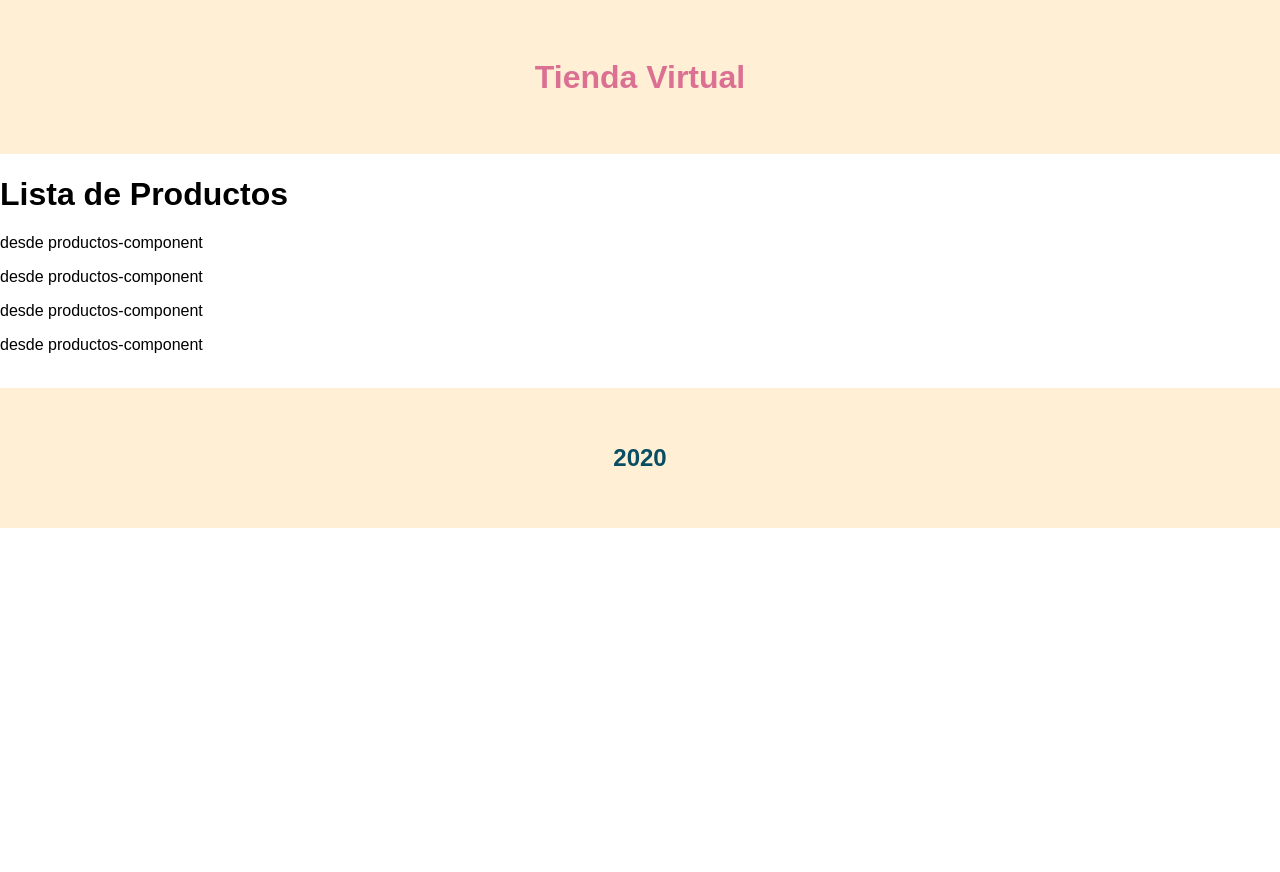
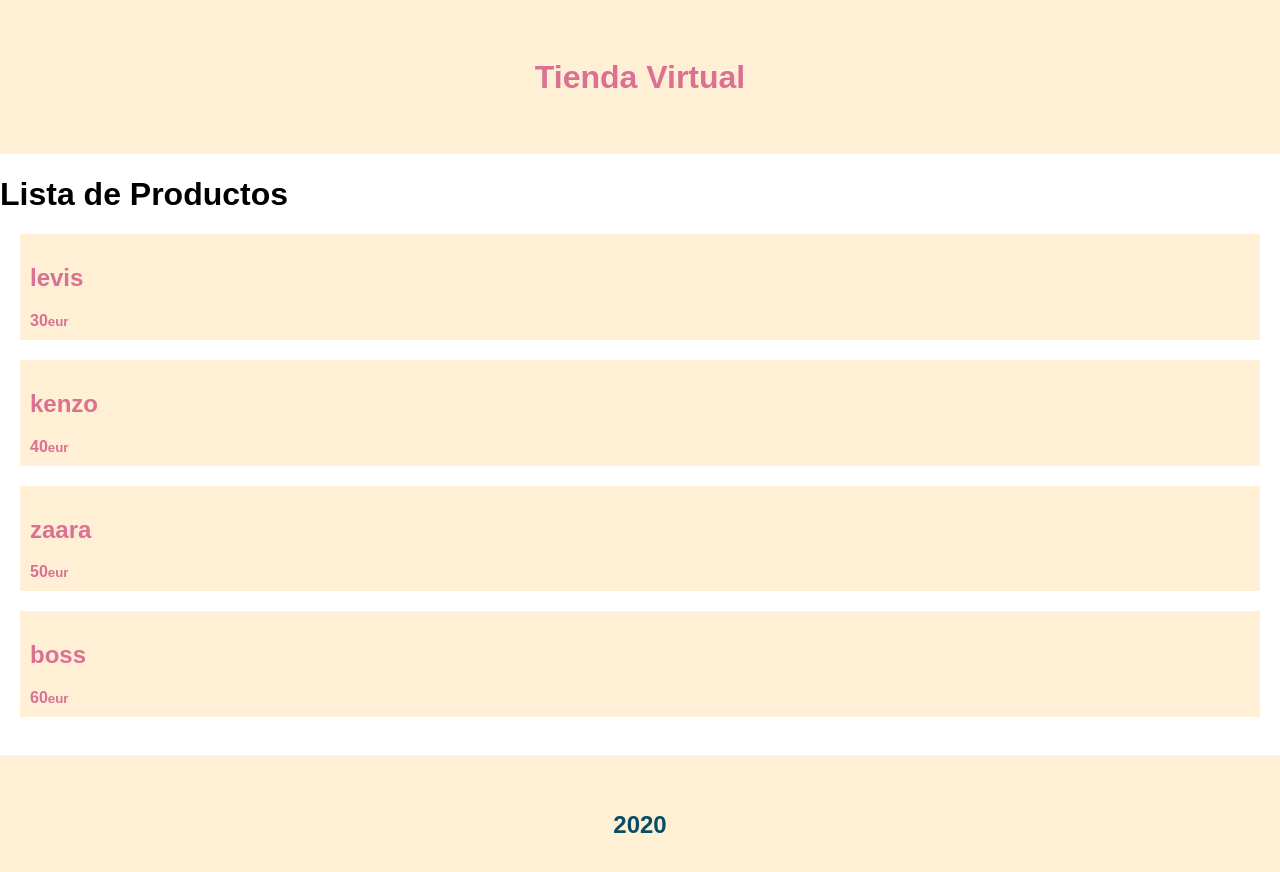
Before and after one commit to johanBautista/hooksTeoria, a React (Create React App) app: page / in a window 1280 px wide. Shown: the top 872 px of the page. Before the commit the page ends 800 px from the top, so only its background shows below. Built offline with nearby package versions, Linux system fonts and the light colour scheme.

Commit message:
print product-object

```diff
--- a/src/App.js
+++ b/src/App.js
@@ -1,7 +1,7 @@
 import React, { useState } from 'react';
 import Header from './components/Header';
 import Footer from './components/Footer';
-import Productos from './components/Productos';
+import Producto from './components/Producto';
 
 const date = new Date().getFullYear();
 
@@ -12,16 +12,25 @@
     { id: 3, name: 'zaara', price: 50 },
     { id: 4, name: 'boss', price: 60 },
   ]);
-  // console.log(productos);
+  /*
+  1.cambiar el return {} por ()
+  2.pasar el objeto producto a su componente para poder imprimirlo
+  3. agregar el key para quitar el error del mapeo
+  4.destructuring de la prop de producto para poder imprimir sus valores
+  5. basic styles-component
+  */
 
   return (
     <div>
       <Header title="Tienda Virtual" />
       <h1>Lista de Productos</h1>
-      {productos.map((producto) => {
-        // cuando se usan las llaves es necesario mencionar a return o da error
-       return <Productos productos={productos} />;
-      })}
+      {productos.map((producto) => (
+        <Producto
+          key={producto.id}
+          producto={producto}
+          productos={productos}
+        />
+      ))}
       <br />
       <Footer date={date} />
     </div>
--- /dev/null
+++ b/src/components/Producto.js
@@ -0,0 +1,24 @@
+import React from 'react';
+import styled from 'styled-components';
+
+const Articulo = styled.section`
+  margin: 20px;
+  padding: 10px;
+  background: papayawhip;
+  color: palevioletred;
+`;
+const Producto = ({ producto, productos }) => {
+  const { id, name, price } = producto;
+
+  return (
+    <Articulo>
+      <h2>{name}</h2>
+      <b>
+        {price}
+        <small>eur</small>
+      </b>
+    </Articulo>
+  );
+};
+
+export default Producto;
--- a/src/components/Productos.js
+++ /dev/null
@@ -1,13 +0,0 @@
-import React from 'react';
-
-const Productos = ({ productos }) => {
-  console.log(productos);
-
-  return (
-    <div>
-      <p>desde productos-component</p>
-    </div>
-  );
-};
-
-export default Productos;
```
